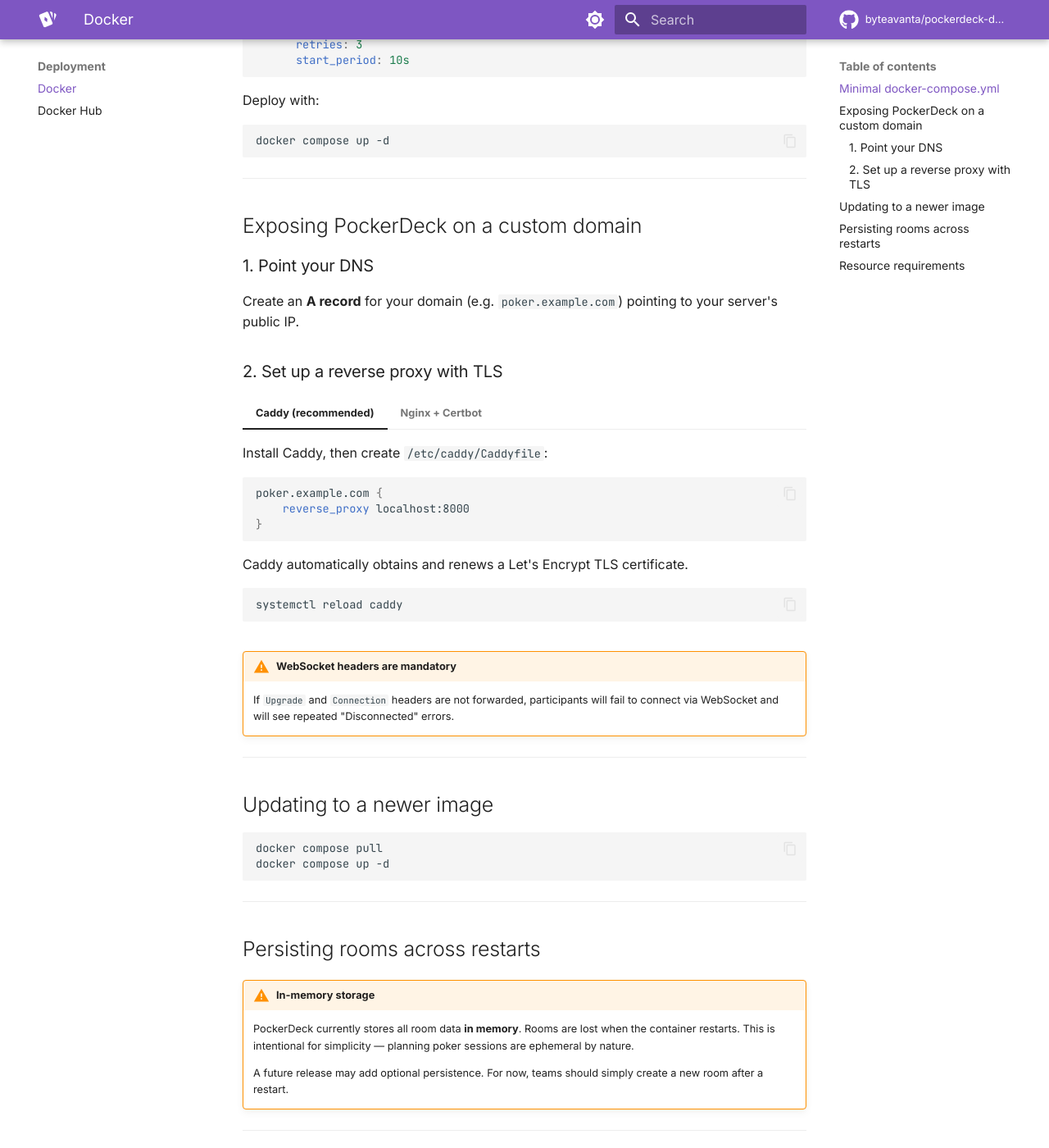
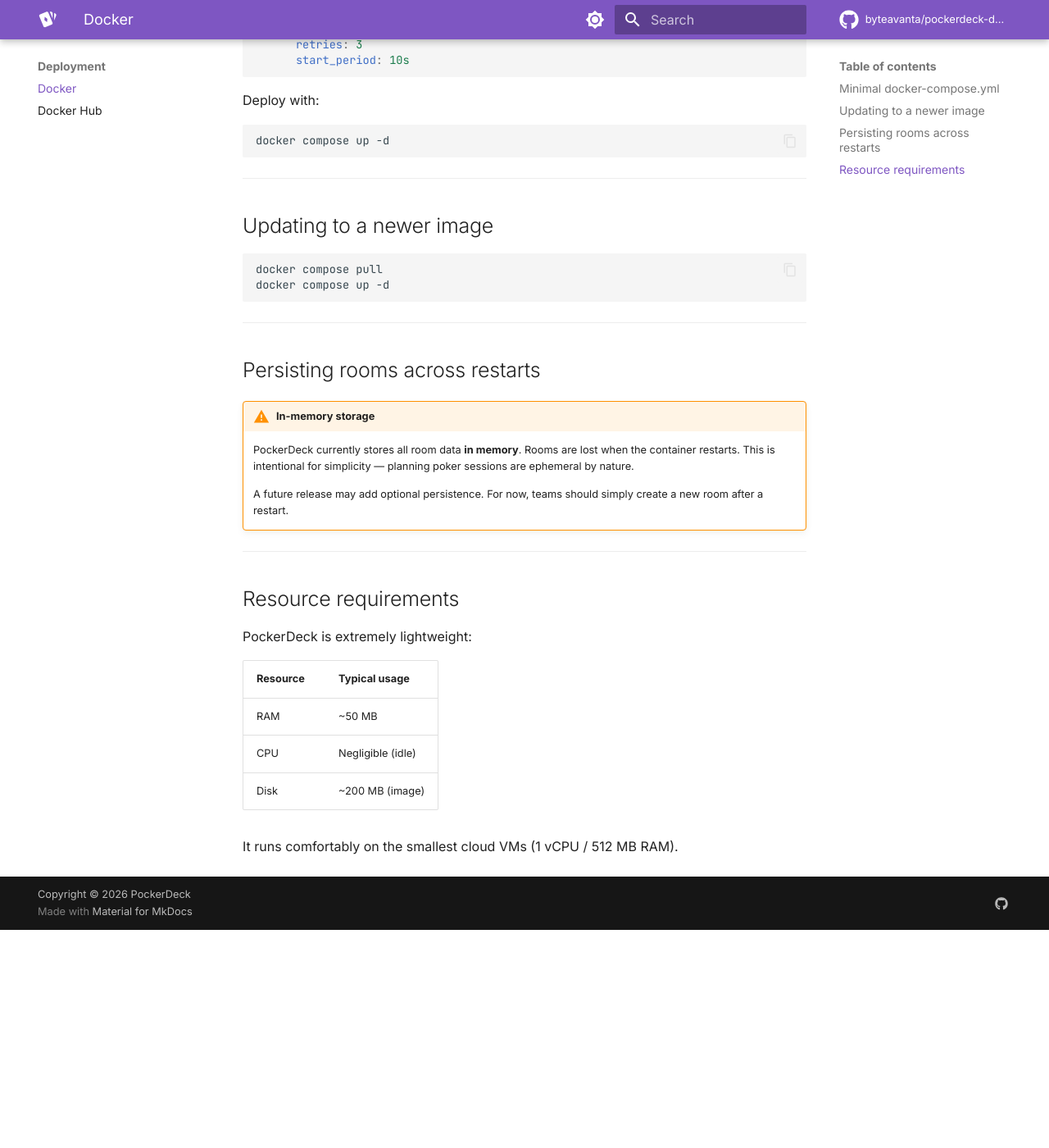
Before and after one commit to byteavanta/pockerdeck-doc, an MkDocs documentation site: the page built from docs/deployment.md, in a window 1280 px wide and 1400 px high, scrolled down 608 px. Shown: the whole window at 82% size. Built offline with MkDocs 1.6.1 and Material for MkDocs 9.7.7, drawn with Linux system fonts in a browser that asks for light colours; comment, search, counter and statistics services are not loaded; after the commit the page ends 1742 px from its top, so only the background shows below that.

Commit message:
Remove DNS

````diff
--- a/docs/deployment.md
+++ b/docs/deployment.md
@@ -31,70 +31,6 @@ docker compose up -d
 
 ---
 
-## Exposing PockerDeck on a custom domain
-
-### 1. Point your DNS
-
-Create an **A record** for your domain (e.g. `poker.example.com`) pointing to your server's public IP.
-
-### 2. Set up a reverse proxy with TLS
-
-=== "Caddy (recommended)"
-
-    Install Caddy, then create `/etc/caddy/Caddyfile`:
-
-    ```caddyfile
-    poker.example.com {
-        reverse_proxy localhost:8000
-    }
-    ```
-
-    Caddy automatically obtains and renews a Let's Encrypt TLS certificate.
-
-    ```bash
-    systemctl reload caddy
-    ```
-
-=== "Nginx + Certbot"
-
-    Install Nginx and Certbot, then:
-
-    ```bash
-    certbot --nginx -d poker.example.com
-    ```
-
-    Add a location block for WebSocket proxying (`/etc/nginx/sites-available/pockerdeck`):
-
-    ```nginx
-    server {
-        listen 443 ssl;
-        server_name poker.example.com;
-
-        # TLS managed by Certbot
-        include /etc/letsencrypt/options-ssl-nginx.conf;
-        ssl_certificate     /etc/letsencrypt/live/poker.example.com/fullchain.pem;
-        ssl_certificate_key /etc/letsencrypt/live/poker.example.com/privkey.pem;
-
-        location / {
-            proxy_pass         http://localhost:8000;
-            proxy_http_version 1.1;
-            proxy_set_header   Upgrade $http_upgrade;
-            proxy_set_header   Connection "upgrade";
-            proxy_set_header   Host $host;
-            proxy_set_header   X-Real-IP $remote_addr;
-        }
-    }
-    ```
-
-    ```bash
-    nginx -t && systemctl reload nginx
-    ```
-
-!!! warning "WebSocket headers are mandatory"
-    If `Upgrade` and `Connection` headers are not forwarded, participants will fail to connect via WebSocket and will see repeated "Disconnected" errors.
-
----
-
 ## Updating to a newer image
 
 ```bash
````
